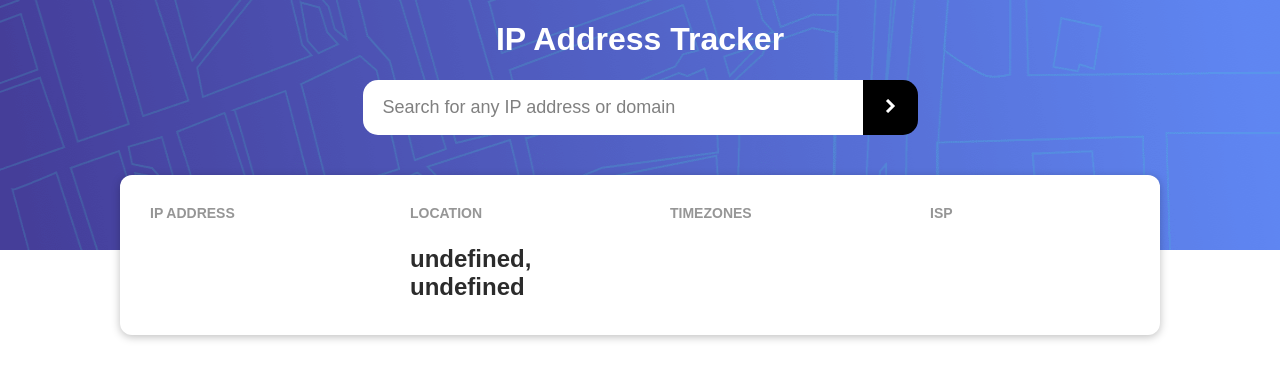
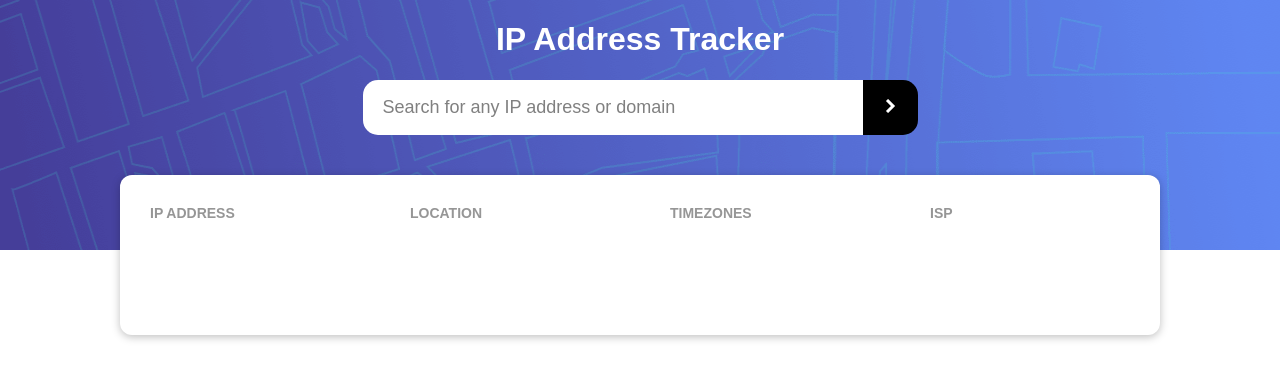
Before and after one commit to marcelotust/ip-address-tracker, a React (Vite) app: page / in a window 1280 px wide. Shown: the top 380 px of the page. Built offline with nearby package versions, Linux system fonts and the light colour scheme.

Commit message:
initial value of items

```diff
--- a/src/components/InfoItem.tsx
+++ b/src/components/InfoItem.tsx
@@ -26,6 +26,7 @@ const StyledP = styled.p`
 `;
 
 const InfoItem = (props:Props) => {
+
     return (
     <StyledDiv>
         <StyledH2>{props.label}</StyledH2>
--- a/src/components/ItemList.tsx
+++ b/src/components/ItemList.tsx
@@ -13,17 +13,16 @@ interface Props {
 }
 
 const ItemList = (props: Props) => {
+  let location: String = "";
+  if (props.data?.location) {
+    location = props.data?.location.region + ", " + props.data?.location.country;
+  }
+
   return (
     <Card>
       <StyledItemList>
         <InfoItem label="IP ADDRESS" value={props.data?.ip || ""} />
-        <InfoItem
-          label="LOCATION"
-          value={
-            props.data?.location.region + ", " + props.data?.location.country ||
-            ""
-          }
-        />
+        <InfoItem label="LOCATION" value={location || ""} />
         <InfoItem
           label="TIMEZONES"
           value={props.data?.location.timezone || ""}
```
